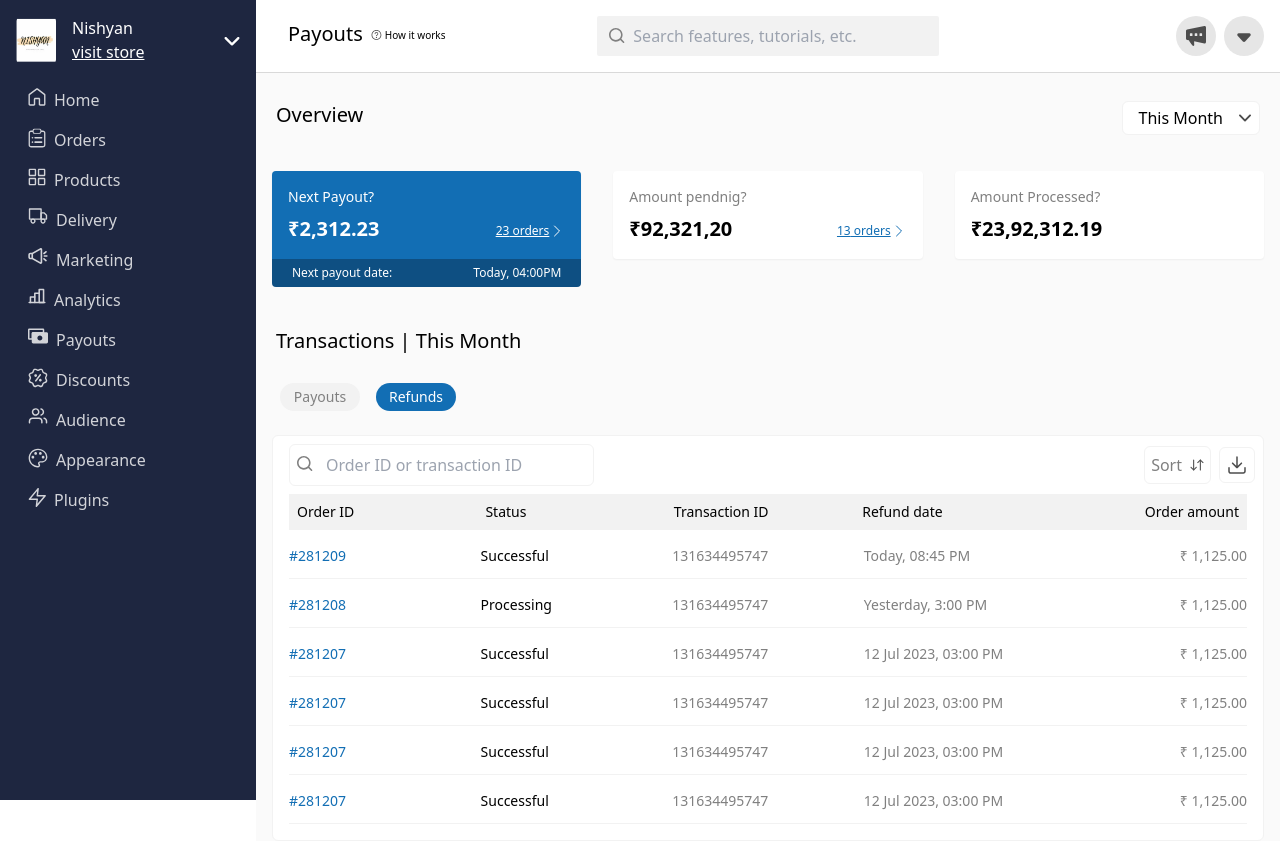
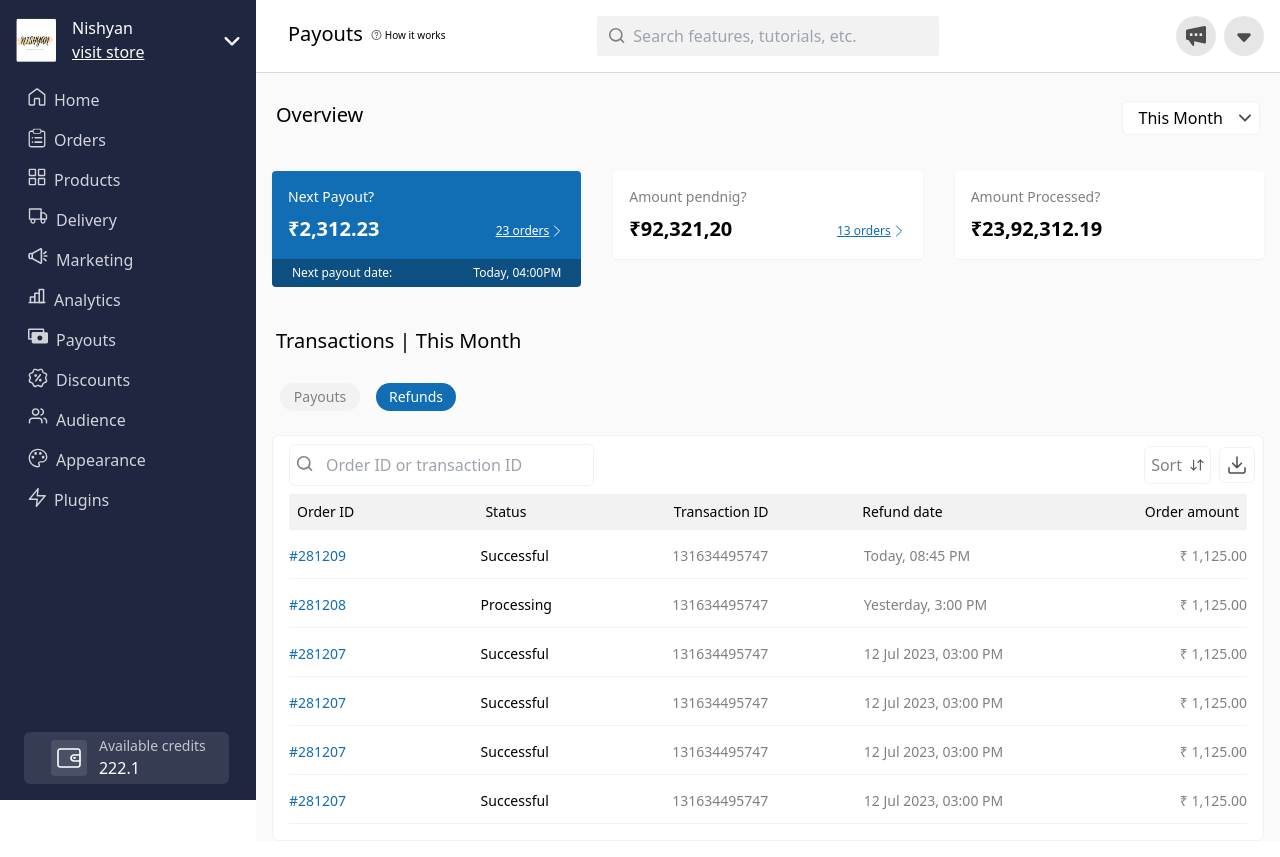
Before and after one commit to kuchbhimingwal/dukan-assignment, a React (Vite) app: page / in a window 1280 px wide. Built offline with nearby package versions, Linux system fonts and the light colour scheme.

Commit message:
made the available credit component

```diff
--- /dev/null
+++ b/src/conmponents/AvailableBalance.jsx
@@ -0,0 +1,22 @@
+import React from 'react'
+
+function AvailableBalance({
+  credit
+}) {
+  return (
+    <div className='flex justify-center items-center bg-white bg-opacity-10 rounded-md'>
+      <div className='p-2'>
+      <svg width="36" height="36" viewBox="0 0 36 36" fill="none" xmlns="http://www.w3.org/2000/svg">
+        <rect width="36" height="36" rx="4" fill="white" fill-opacity="0.1"/>
+        <path fill-rule="evenodd" clip-rule="evenodd" d="M9.00312 9.79727C8.42636 9.79727 7.80313 10.3553 7.80313 11.2473V24.7473C7.80313 25.6393 8.42636 26.1973 9.00312 26.1973H27.0031C27.5799 26.1973 28.2031 25.6393 28.2031 24.7473V21.8473H23.0032C20.8769 21.8473 19.1532 20.1236 19.1532 17.9973C19.1532 15.871 20.8769 14.1473 23.0032 14.1473H28.2031V11.2473C28.2031 10.3553 27.5799 9.79727 27.0031 9.79727H9.00312ZM29.8031 14.1473V11.2473C29.8031 9.65398 28.6355 8.19727 27.0031 8.19727H9.00312C7.37075 8.19727 6.20312 9.65398 6.20312 11.2473V24.7473C6.20312 26.3405 7.37075 27.7973 9.00312 27.7973H27.0031C28.6355 27.7973 29.8031 26.3405 29.8031 24.7473V21.8473H29.8532V14.1473H29.8031ZM22.0032 17.9473C22.0032 17.4778 22.3837 17.0973 22.8532 17.0973H24.1532C24.6226 17.0973 25.0032 17.4778 25.0032 17.9473C25.0032 18.4167 24.6226 18.7973 24.1532 18.7973H22.8532C22.3837 18.7973 22.0032 18.4167 22.0032 17.9473ZM20.8532 17.9973C20.8532 16.8099 21.8158 15.8473 23.0032 15.8473H28.1532V20.1473H23.0032C21.8158 20.1473 20.8532 19.1847 20.8532 17.9973Z" fill="white"/>
+      </svg>
+      </div>
+      <div className='p-1'>
+        <div className='text-sm opacity-70'>Available credits</div>
+        <div>{credit}</div>
+      </div>
+    </div>
+  )
+}
+
+export default AvailableBalance
--- a/src/conmponents/NavBar.jsx
+++ b/src/conmponents/NavBar.jsx
@@ -2,22 +2,24 @@ import React from 'react'
 import imgSrc from "../assets/image.png"
 import NavItemComp from './NavItemComp'
 import {navItems} from '../assets/navItems'
+import AvailableBalance from './AvailableBalance';
 
 function NavBar({
   companyName,
 }) {
   console.log(navItems);
   return (
+    <div>
     <div className='bg-navColor text-white h-screen w-1/5 fixed'>
       <div className="flex justify-between p-4">
         <div className='flex'>
           <img src={imgSrc} alt="company icon" className='w-10 h-auto'/>
           <div className='ml-4'>
             {companyName}<br/>
-            <span className='underline font-thin'>visit store</span>
+            <span className='underline font-thin cursor-pointer'>visit store</span>
           </div>
         </div>
-        <div className='pt-5'>
+        <div className='pt-5 cursor-pointer'>
             <svg width="16" height="10" viewBox="0 0 16 10" fill="none" xmlns="http://www.w3.org/2000/svg">
             <path d="M0.846847 1.22185C1.26727 0.801426 1.92516 0.763206 2.38876 1.10719L2.52157 1.22185L8 6.69974L13.4784 1.22185C13.8988 0.801426 14.5567 0.763206 15.0203 1.10719L15.1532 1.22185C15.5736 1.64227 15.6118 2.30016 15.2678 2.76376L15.1532 2.89657L8.83736 9.21236C8.41694 9.63278 7.75905 9.671 7.29545 9.32702L7.16264 9.21236L0.846847 2.89657C0.384384 2.43411 0.384384 1.68431 0.846847 1.22185Z" fill="white"/>
             </svg>
@@ -29,6 +31,10 @@ function NavBar({
           <NavItemComp svg={item.icon} title={item.title} />
         ))}
       </div>
+      <div className='absolute bottom-4 left-6 w-4/5 '>
+        <AvailableBalance  credit={222.10}/>
+      </div>
+    </div>
     </div>
   )
 }
```
